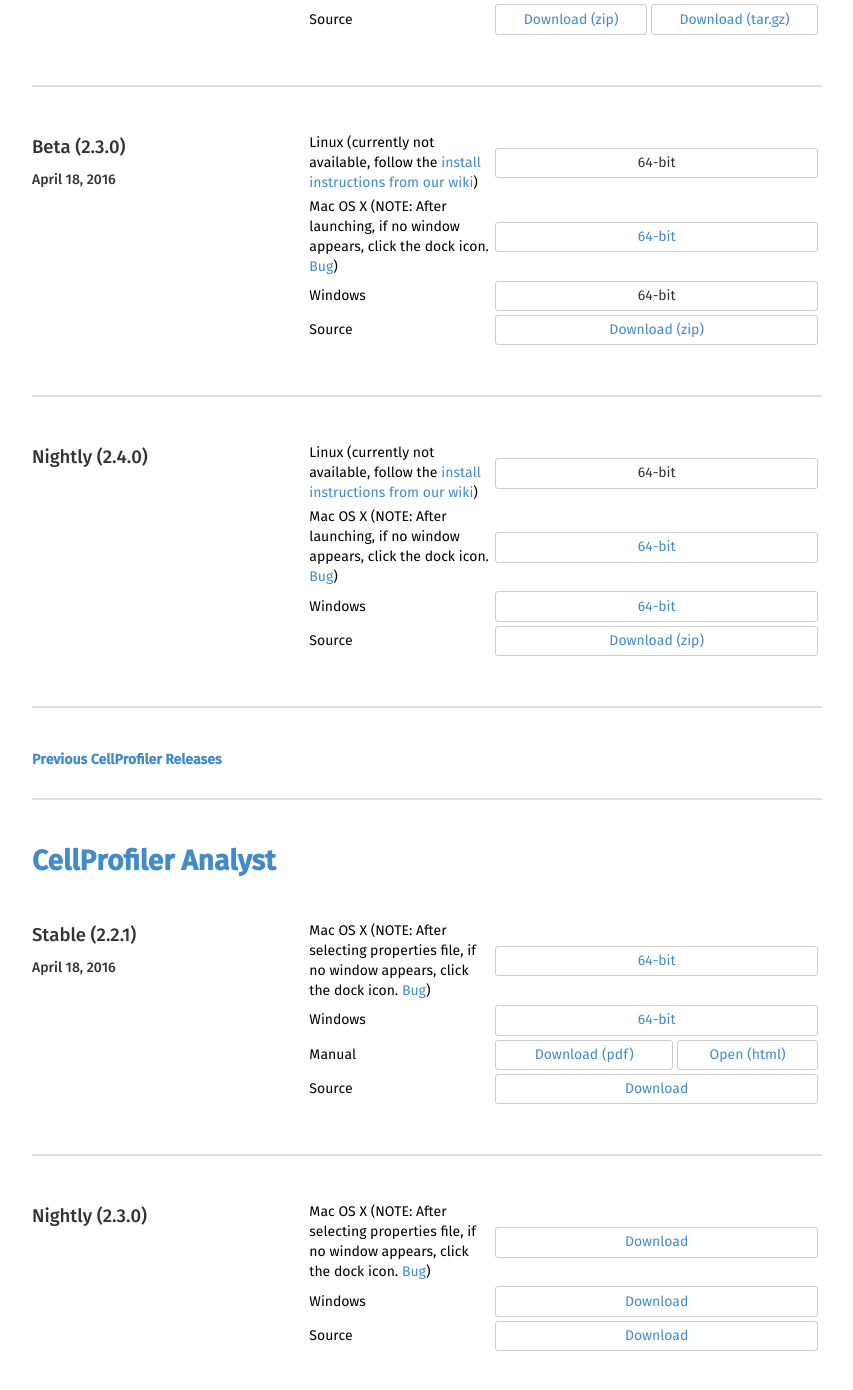
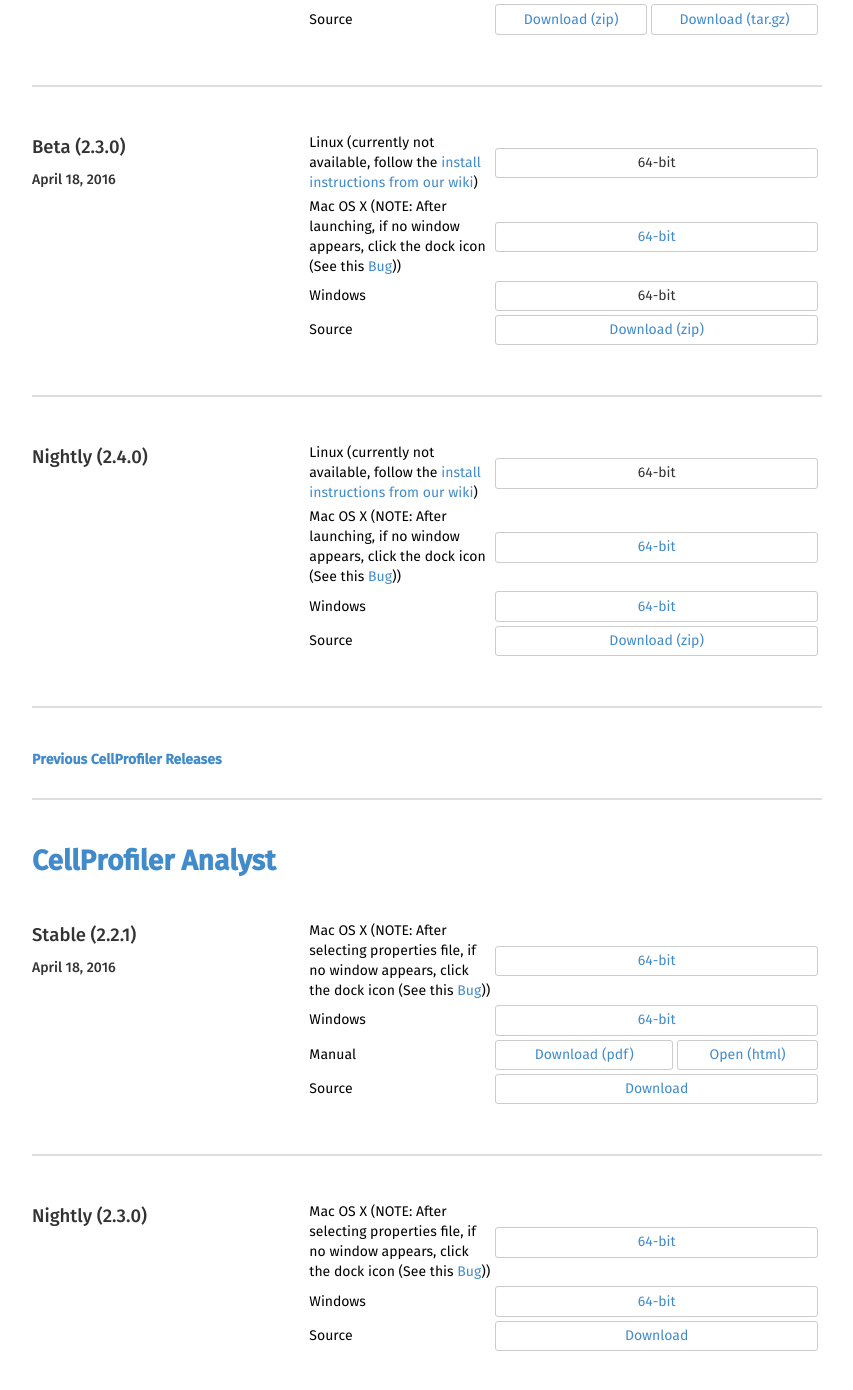
Before and after one commit to CellProfiler/cellprofiler.github.com-backup, a Jekyll site: the page built from releases/index.html, in a window 1280 px wide and 1400 px high, scrolled down 521 px. Shown: the top 1390 px of the window, without its empty margins (213-1066 px from the left). Built offline with Jekyll 4.4.1, drawn with Linux system fonts in a browser that asks for light colours.

Commit message:
releases/index.html: slight consistency improvements

```diff
--- a/releases/index.html
+++ b/releases/index.html
@@ -70,7 +70,7 @@
         </tr>
 
         <tr>
-          <td class="inst-type">Mac OS X (NOTE: After launching, if no window appears, click the dock icon. <a href="https://github.com/CellProfiler/CellProfiler/issues/1738">Bug</a>)</td>
+          <td class="inst-type">Mac OS X (NOTE: After launching, if no window appears, click the dock icon (See this <a href="https://github.com/CellProfiler/CellProfiler/issues/1738">Bug</a>))</td>
 
           <td colspan="2"><a href="http://d1zymp9ayga15t.cloudfront.net/CellProfiler-beta.dmg"><div class="inst-button">64-bit</div></a></td>
         </tr>
@@ -110,7 +110,7 @@
         </tr>
 
         <tr>
-          <td class="inst-type">Mac OS X (NOTE: After launching, if no window appears, click the dock icon. <a href="https://github.com/CellProfiler/CellProfiler/issues/1738">Bug</a>)</td>
+          <td class="inst-type">Mac OS X (NOTE: After launching, if no window appears, click the dock icon (See this <a href="https://github.com/CellProfiler/CellProfiler/issues/1738">Bug</a>))</td>
 
           <td colspan="2"><a href="http://d1zymp9ayga15t.cloudfront.net/CellProfiler-nightly.dmg"><div class="inst-button">64-bit</div></a></td>
         </tr>
@@ -150,7 +150,7 @@
     <table class="table-features table-installers">
       <tbody>
         <tr>
-          <td class="inst-type">Mac OS X (NOTE: After selecting properties file, if no window appears, click the dock icon. <a href="https://github.com/CellProfiler/CellProfiler/issues/1738">Bug</a>)</td>
+          <td class="inst-type">Mac OS X (NOTE: After selecting properties file, if no window appears, click the dock icon (See this <a href="https://github.com/CellProfiler/CellProfiler/issues/1738">Bug</a>))</td>
 
           <td colspan="2"><a href="http://d1zymp9ayga15t.cloudfront.net/CellProfiler-Analyst-stable.dmg"><div class="inst-button">64-bit</div></a></td>
         </tr>
@@ -192,16 +192,16 @@
       <tbody>
 
         <tr>
-          <td class="inst-type">Mac OS X (NOTE: After selecting properties file, if no window appears, click the dock icon. <a href="https://github.com/CellProfiler/CellProfiler/issues/1738">Bug</a>)</td>
+          <td class="inst-type">Mac OS X (NOTE: After selecting properties file, if no window appears, click the dock icon (See this <a href="https://github.com/CellProfiler/CellProfiler/issues/1738">Bug</a>))</td>
 
-          <td><a href="http://d1zymp9ayga15t.cloudfront.net/CellProfiler-Analyst-nightly.dmg"><div class="inst-button">Download</div></a></td>
+          <td><a href="http://d1zymp9ayga15t.cloudfront.net/CellProfiler-Analyst-nightly.dmg"><div class="inst-button">64-bit</div></a></td>
 
         </tr>
 
         <tr>
           <td class="inst-type">Windows</td>
 
-          <td><a href="http://d1zymp9ayga15t.cloudfront.net/CellProfiler-Analyst-nightly.exe"><div class="inst-button">Download</div></a></td>
+          <td><a href="http://d1zymp9ayga15t.cloudfront.net/CellProfiler-Analyst-nightly.exe"><div class="inst-button">64-bit</div></a></td>
         </tr>
 
         <tr>
```
